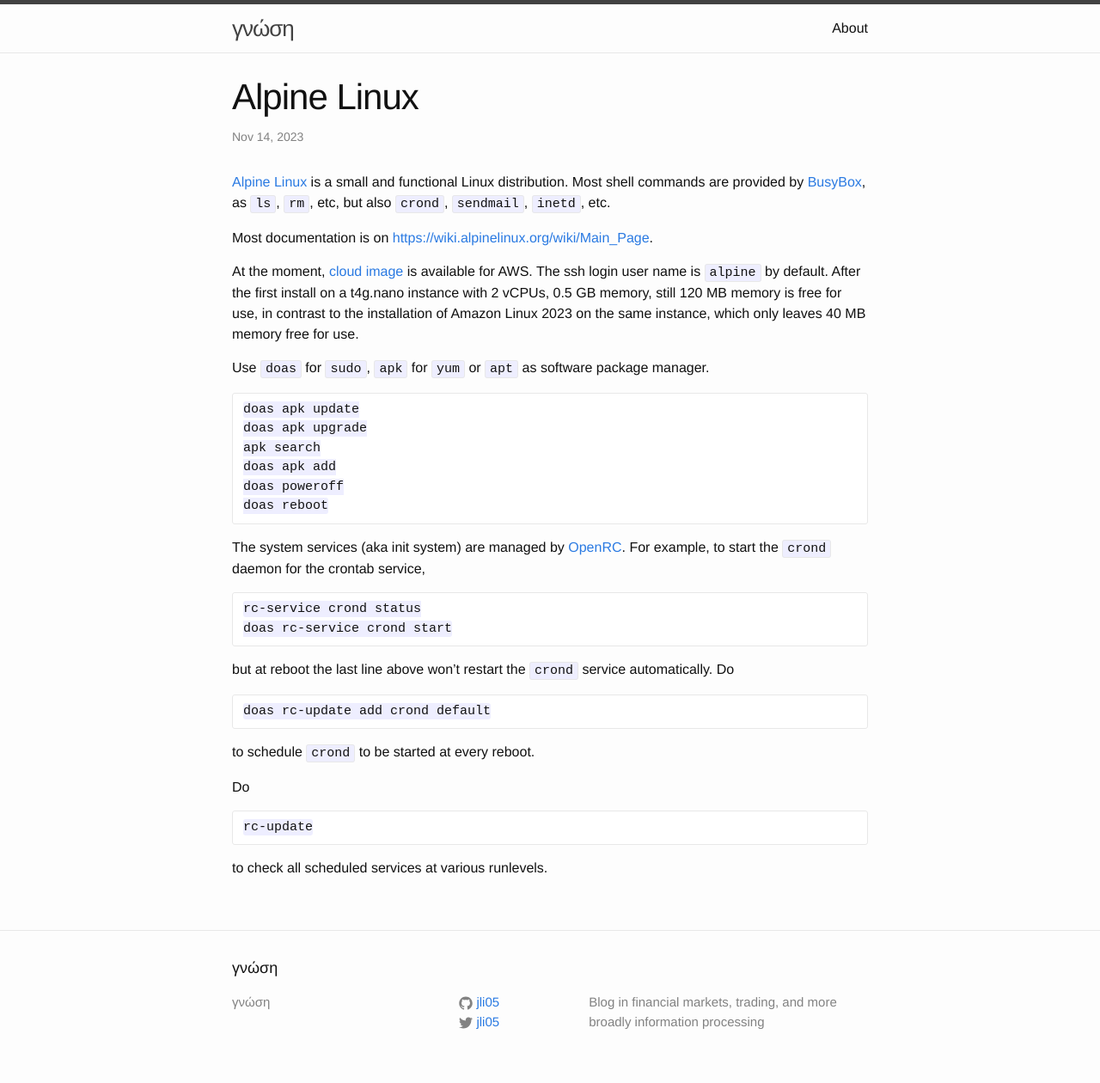
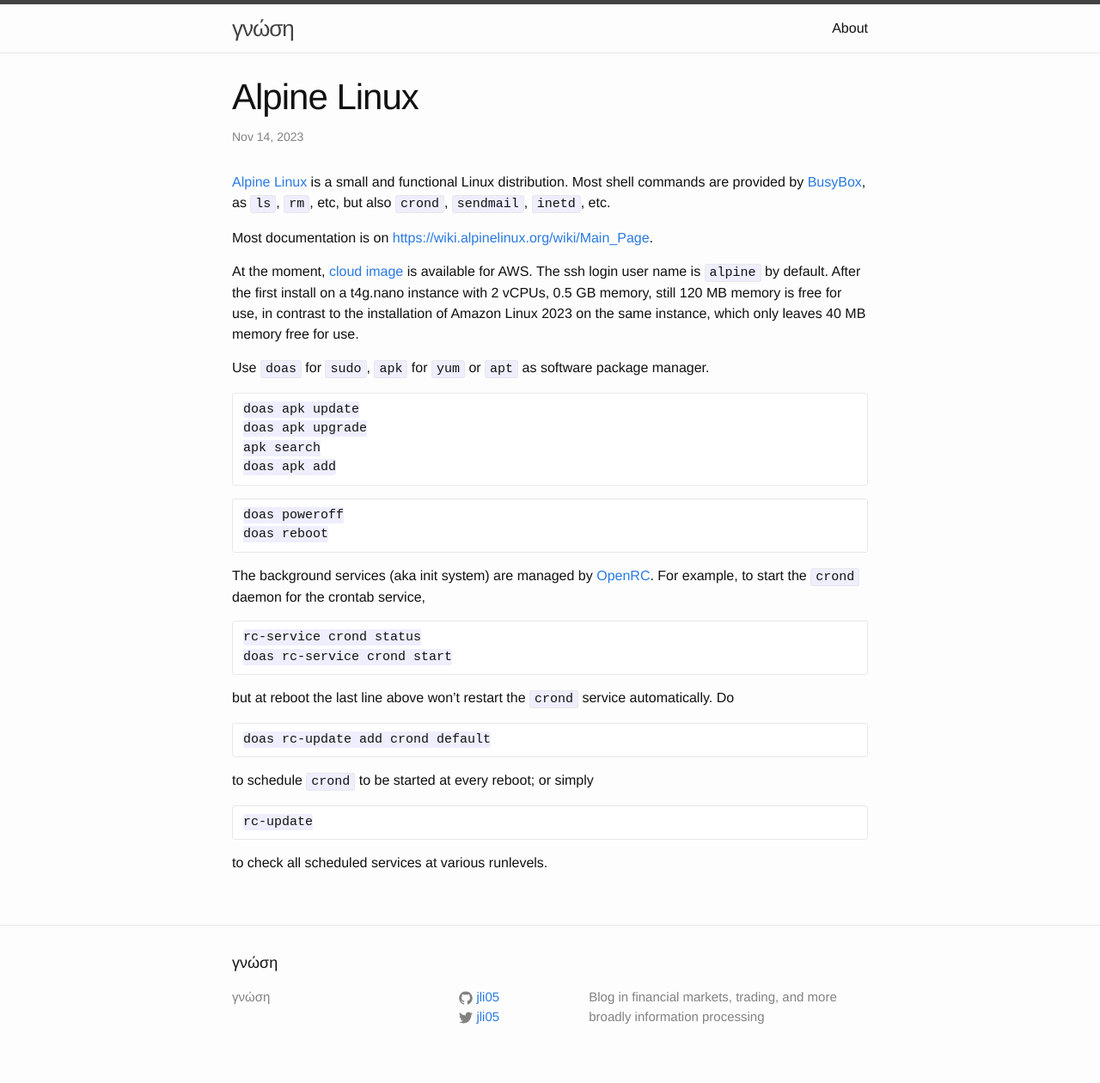
Before and after one commit to jli05/jli05.github.io, a Jekyll site: the page built from _posts/2023-11-14-Alpine-Linux.md, in a window 1280 px wide. Shown: the whole page at 86% size. Built offline with Jekyll 4.4.1, drawn with Linux system fonts in a browser that asks for light colours.

Commit message:
rephrase

````diff
--- a/_posts/2023-11-14-Alpine-Linux.md
+++ b/_posts/2023-11-14-Alpine-Linux.md
@@ -16,11 +16,14 @@
 doas apk upgrade
 apk search
 doas apk add
+```
+
+```sh
 doas poweroff
 doas reboot
 ```
 
-The system services (aka init system) are managed by [OpenRC](https://github.com/OpenRC/openrc). For example, to start the `crond` daemon for the crontab service,
+The background services (aka init system) are managed by [OpenRC](https://github.com/OpenRC/openrc). For example, to start the `crond` daemon for the crontab service,
 
 ```sh
 rc-service crond status
@@ -33,9 +36,7 @@
 doas rc-update add crond default
 ```
 
-to schedule `crond` to be started at every reboot.
-
-Do
+to schedule `crond` to be started at every reboot; or simply
 
 ```sh
 rc-update
````
